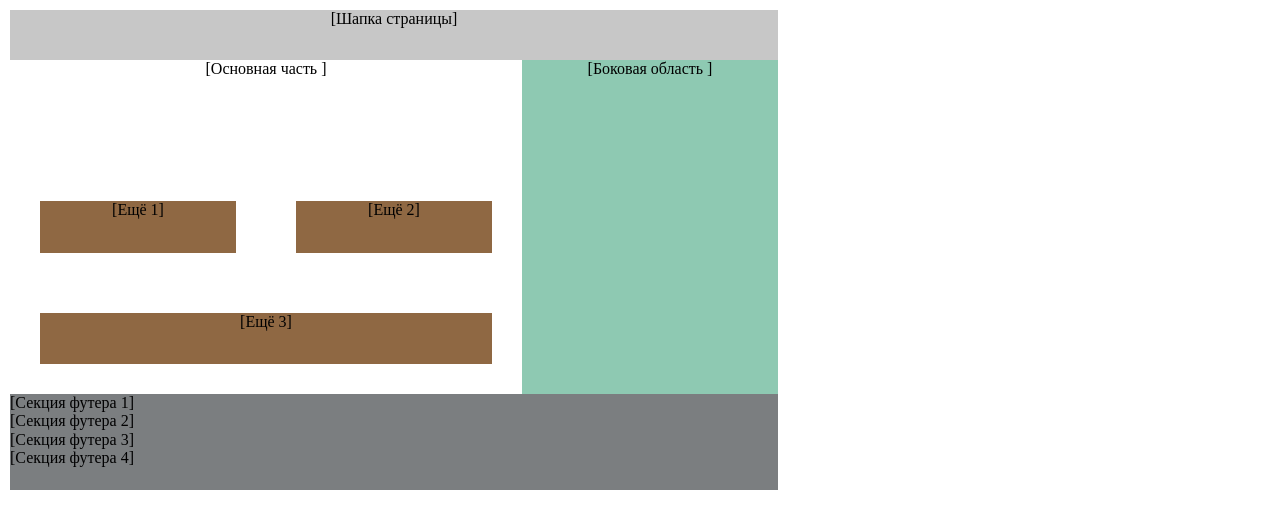
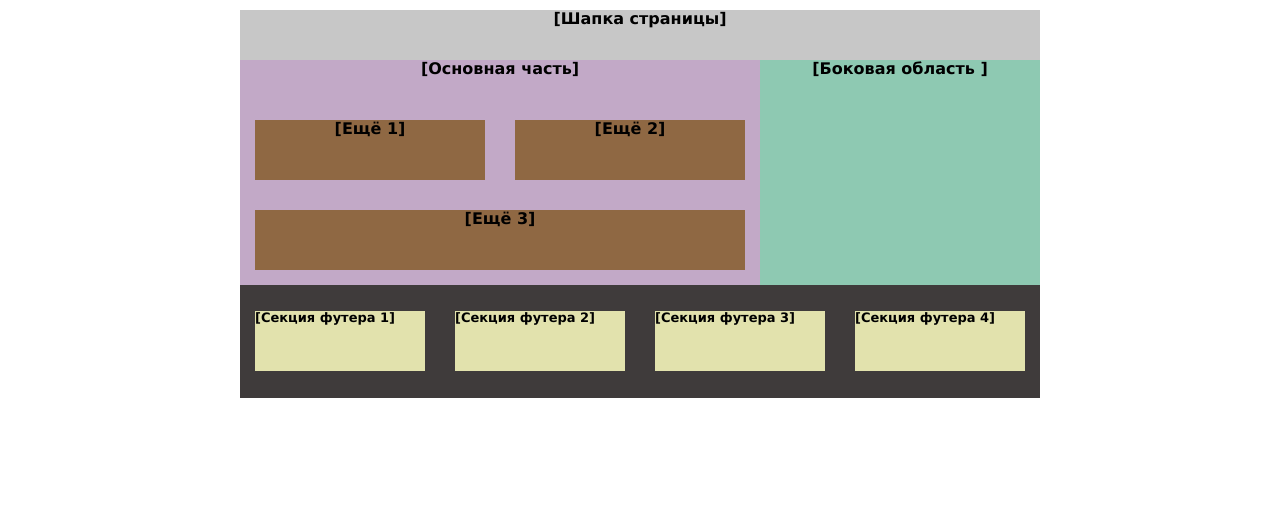
Before and after one commit to glebishna/IT-Girls-Homeworks, a plain HTML site: page week6/week6_table/index.html in a window 1280 px wide. Drawn offline with Linux system fonts and the light colour scheme.

Commit message:
week6 table

```diff
--- a/week6/week6_table/index.html
+++ b/week6/week6_table/index.html
@@ -6,18 +6,20 @@
     <title>grid table</title>
   </head>
   <body>
-    <div class="container">
-      <header class="header">[Шапка страницы]</header>
-      <div class="mainh">[Основная часть ]</div>
-      <div class="main1">[Ещё 1]</div>
-      <div class="main2">[Ещё 2]</div>
-      <div class="main3">[Ещё 3]</div>
-      <aside class="aside">[Боковая область ]</aside>
-      <footer class="footer">
+    <div class="grid-container">
+      <header class="grid-header">[Шапка страницы]</header>
+      <div class="grid-main">
+        <div class="mainheading">[Основная часть]</div>
+        <div class="main1">[Ещё 1]</div>
+        <div class="main2">[Ещё 2]</div>
+        <div class="main3">[Ещё 3]</div>
+        <aside class="aside">[Боковая область ]</aside>
+      </div>
+      <footer class="grid-footer">
         <div class="footer1">[Секция футера 1]</div>
-        <div class="footer1">[Секция футера 2]</div>
-        <div class="footer1">[Секция футера 3]</div>
-        <div class="footer1">[Секция футера 4]</div>
+        <div class="footer2">[Секция футера 2]</div>
+        <div class="footer3">[Секция футера 3]</div>
+        <div class="footer4">[Секция футера 4]</div>
       </footer>
     </div>
   </body>
--- a/week6/week6_table/style.css
+++ b/week6/week6_table/style.css
@@ -1,43 +1,53 @@
-.container {
-  height: 60vh;
-  width: 60vw;
+.grid-container {
+  width: 800px;
+  margin: 0 auto;
   padding: 10px;
+  font-size: medium;
+  font-family: Verdana, Geneva, Tahoma, sans-serif;
+  font-weight: bold;
   display: grid;
-  grid-template-areas:
-    "header header header"
-    "mainh mainh aside"
-    "main1 main2 aside"
-    "main3 main3 aside"
-    "footer footer footer";
-  grid-template-columns: 1fr 1fr 1fr;
-  grid-template-rows: 50px repeat(3, 1fr) 20%;
+  grid-template-columns: 1fr;
+  grid-template-rows: 50px 3fr 1.5fr;
 }
-.header {
-  grid-area: header;
+.grid-header {
+  height: 60px;
   text-align: center;
   background-color: rgb(199, 199, 199);
 }
-.mainh {
+.grid-main {
+  background-color: rgb(194, 169, 199);
+  display: grid;
+  grid-template-columns: 1fr 1fr 35%;
+  grid-template-rows: 1fr 2fr;
+  grid-template-areas:
+    "mainh mainh aside"
+    "main1 main2 aside"
+    "main3 main3 aside";
+}
+.mainheading {
   grid-area: mainh;
   text-align: center;
 }
 
 .main1 {
+  height: 60px;
   grid-area: main1;
   text-align: center;
-  margin: 30px;
+  margin: 15px;
   background-color: rgb(143, 104, 67);
 }
 .main2 {
+  height: 60px;
   grid-area: main2;
-  margin: 30px;
+  margin: 15px;
   text-align: center;
   background-color: rgb(143, 104, 67);
 }
 .main3 {
+  height: 60px;
   grid-area: main3;
   align-self: stretch;
-  margin: 30px;
+  margin: 15px;
   background-color: rgb(143, 104, 67);
   text-align: center;
 }
@@ -46,7 +56,38 @@
   background-color: rgb(142, 201, 178);
   text-align: center;
 }
-.footer {
-  grid-area: footer;
-  background-color: rgb(123, 126, 128);
+.grid-footer {
+  font-size: small;
+  display: grid;
+  grid-template-columns: 1fr 1fr 1fr 1fr;
+  grid-template-rows: 1fr;
+  grid-template-areas: "footer1 footer2 footer3 footer4";
+  justify-content: space-between;
+  align-items: center;
+  background-color: rgb(63, 59, 59);
 }
+
+.footer1 {
+  height: 60px;
+  grid-area: footer1;
+  background-color: rgb(226, 226, 173);
+  margin: 15px;
+}
+.footer2 {
+  height: 60px;
+  grid-area: footer2;
+  background-color: rgb(226, 226, 173);
+  margin: 15px;
+}
+.footer3 {
+  height: 60px;
+  grid-area: footer3;
+  background-color: rgb(226, 226, 173);
+  margin: 15px;
+}
+.footer4 {
+  height: 60px;
+  grid-area: footer4;
+  background-color: rgb(226, 226, 173);
+  margin: 15px;
+}
```
Also changed, not shown: week6/week6_template/index.html (+10 -0 lines).
